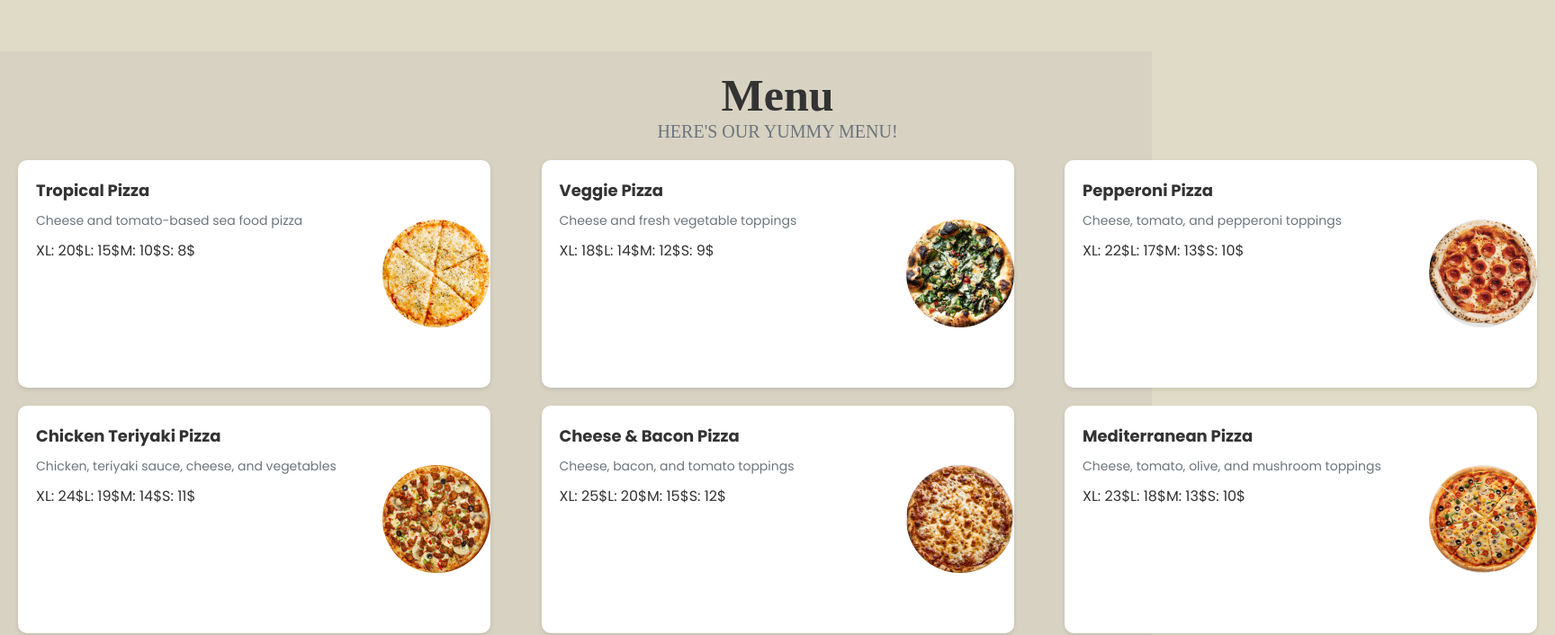
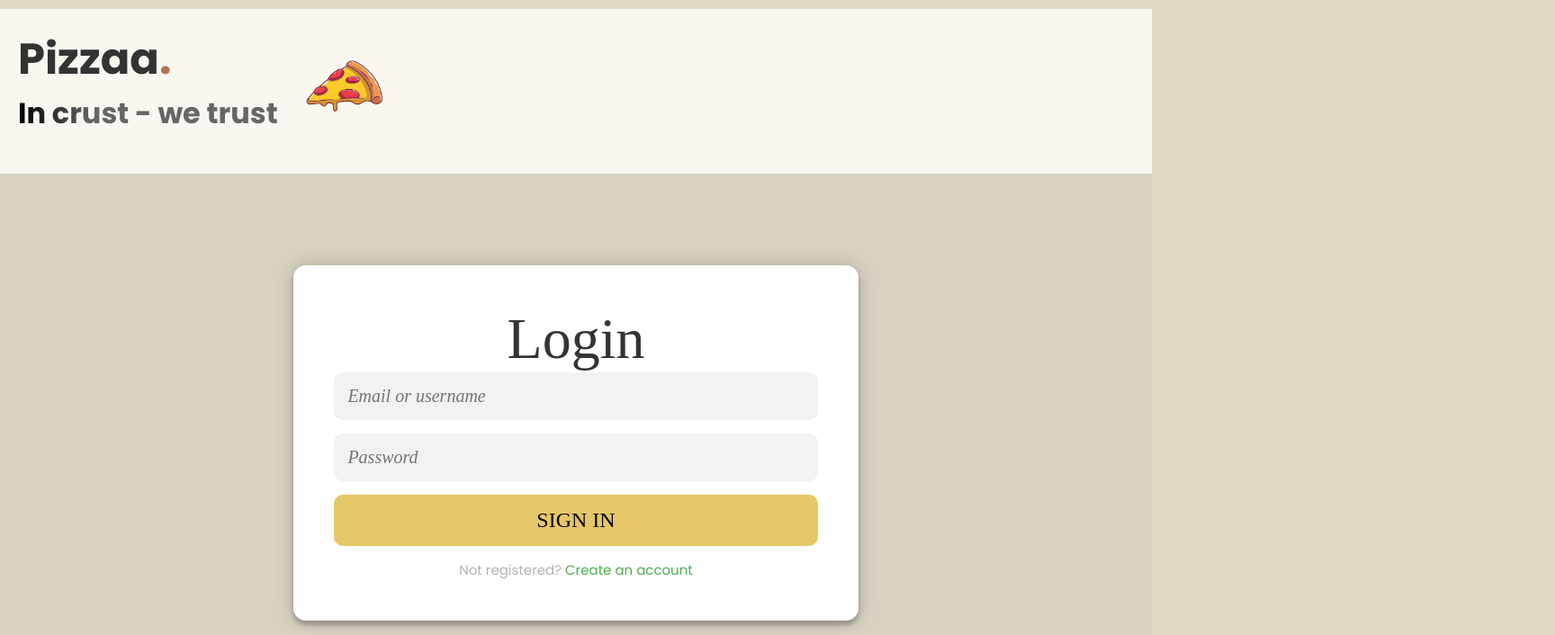
Before and after one commit to EricDuong5423/FE_Database, a React (Vite) app in the folder Frontend-Database/: page / in a window 1280 px wide. Shown: the top 706 px of the page at 90% size, 1728 px wide, since content can reach past the window. Built offline with nearby package versions, Linux system fonts and the light colour scheme; a web font is replaced by a local one.

Commit message:
Update route

```diff
--- a/Frontend-Database/src/Pages/Menu.jsx
+++ b/Frontend-Database/src/Pages/Menu.jsx
@@ -1,5 +1,6 @@
 import React, { useState } from "react";
 import "../Styles/Menu.css";
+import SlideMenuCustomer from "../Components/SlideMenuCustomer";
 
 function Menu() {
   const [selectedMenu, setSelectedMenu] = useState("Pizza");
@@ -44,12 +45,12 @@ function Menu() {
       },
     ],
 
-    Pasta: [
-
-    ]
+    Pasta: [],
   };
 
   return (
+    <>
+      <SlideMenuCustomer />
       <div className="menu-page">
         {/* Header */}
         <header className="menu-header">
@@ -80,6 +81,7 @@ function Menu() {
           ))}
         </div>
       </div>
+    </>
   );
 }
 
--- a/Frontend-Database/src/main.jsx
+++ b/Frontend-Database/src/main.jsx
@@ -11,10 +11,10 @@ const root = document.getElementById("root");
 ReactDOM.createRoot(root).render(
   <BrowserRouter>
     <Routes>
-      <Route path="/" element={<Menu />} />
-      <Route path="/" element={<Register />} />
-      <Route path="/" element={<HomePage />} />
-      <Route path="/login" element={<LoginPage />} />
+      <Route path="/menu" element={<Menu />} />
+      <Route path="/register" element={<Register />} />
+      <Route path="/home" element={<HomePage />} />
+      <Route path={`/` || "/login"} element={<LoginPage />} />
     </Routes>
   </BrowserRouter>
 );
```
Lines whose indentation alone changed are shown as unchanged.
